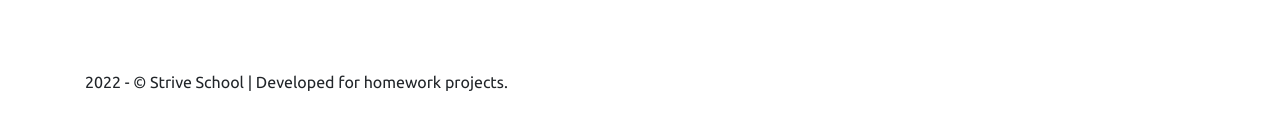
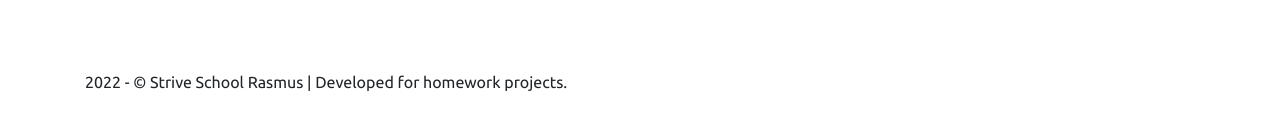
Before and after one commit to razz1000/M8d2_Blog_Backend_With_Auth, a React (Create React App) app: page / in a window 1280 px wide. Shown: the part 1166-1296 px from the top of the page. Built offline with nearby package versions, Linux system fonts and the light colour scheme.

Commit message:
update footer - test

```diff
--- a/src/components/footer/Footer.jsx
+++ b/src/components/footer/Footer.jsx
@@ -9,7 +9,7 @@ const Footer = (props) => {
         paddingBottom: 50,
       }}
     >
-      <Container>{`${new Date().getFullYear()} - © Strive School | Developed for homework projects.`}</Container>
+      <Container>{`${new Date().getFullYear()} - © Strive School Rasmus | Developed for homework projects.`}</Container>
     </footer>
   );
 };
```
